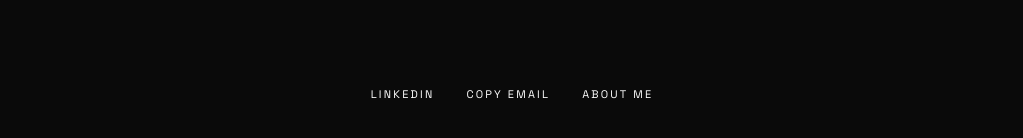
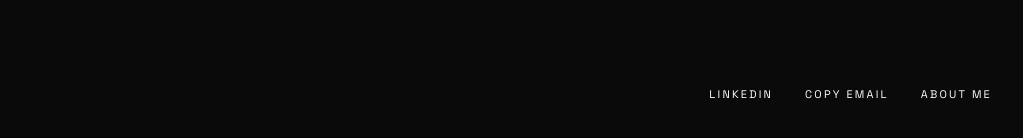
Before and after one commit to swatisr/case-study-5, a Next.js app: page /project-overview in a window 1280 px wide. Shown: the part 650-788 px from the top of the page, without its empty margins (128-1151 px from the left). Built offline with nearby package versions, Linux system fonts and the light colour scheme.

Commit message:
Right-align navbar on desktop breakpoints

```diff
--- a/app/project-overview/page.tsx
+++ b/app/project-overview/page.tsx
@@ -4,7 +4,7 @@ export default function ProjectOverview() {
   return (
     <div className="h-screen overflow-y-scroll snap-y snap-mandatory bg-[hsl(var(--background))]">
       {/* Sticky Navbar */}
-      <nav className="fixed bottom-8 left-0 right-0 bg-transparent flex justify-center items-center py-4 z-50">
+      <nav className="fixed bottom-8 left-0 right-0 bg-transparent flex justify-center md:justify-end items-center py-4 z-50 px-40">
         {/* Desktop: Full Navigation */}
         <div className="hidden md:flex gap-8">
           <a href="#" className="text-[11px] uppercase tracking-[0.2em] text-[hsl(var(--foreground))]">
```
